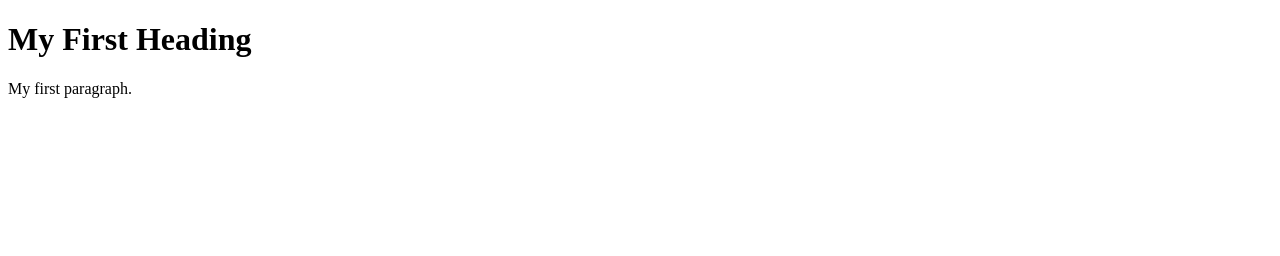
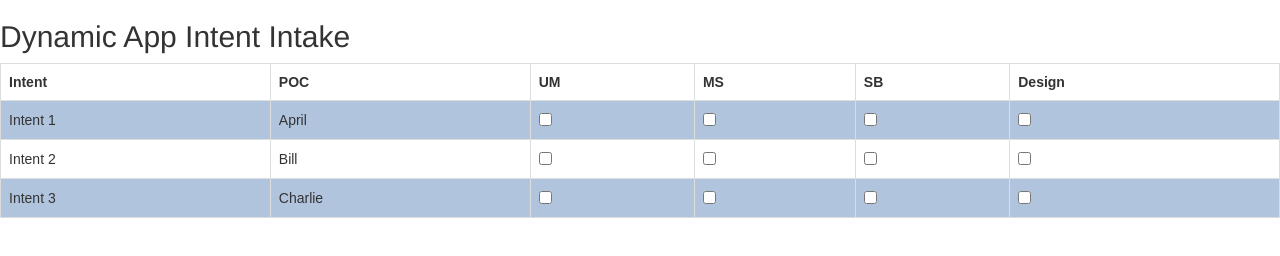
Before and after one commit to pchan1/pchan1.github.io, a plain HTML site: page index.html in a window 1280 px wide. Drawn offline with nearby package versions, Linux system fonts and the light colour scheme.

Commit message:
Update index.html

```diff
--- a/index.html
+++ b/index.html
@@ -1,12 +1,68 @@
 <!DOCTYPE html>
 <html>
 <head>
-<title>Page Title</title>
+  <title>DAPP Intent Intake</title>
+    <meta charset="utf-8">
+    <meta name="viewport" content="width=device-width, initial-scale=1">
+    <link rel="stylesheet" href="https://maxcdn.bootstrapcdn.com/bootstrap/3.3.7/css/bootstrap.min.css">
+    <script src="https://ajax.googleapis.com/ajax/libs/jquery/3.3.1/jquery.min.js"></script>
+    <script src="https://maxcdn.bootstrapcdn.com/bootstrap/3.3.7/js/bootstrap.min.js"></script>
+<style>
+table {
+    font-family: arial, sans-serif;
+    border-collapse: collapse;
+    width: 100%;
+}
+
+td, th {
+    border: 1px solid #dddddd;
+    text-align: left;
+    padding: 8px;
+}
+
+tr:nth-child(even) {
+    background-color: LightSteelBlue;
+}
+</style>
 </head>
 <body>
 
-<h1>My First Heading</h1>
-<p>My first paragraph.</p>
+<h2>Dynamic App Intent Intake</h2>
+
+<table>
+  <tr>
+    <th>Intent</th>
+    <th>POC</th>
+    <th>UM</th>
+    <th>MS</th>
+    <th>SB</th>
+    <th>Design</th>
+  </tr>
+  <tr>
+    <td>Intent 1</td>
+    <td>April</td>
+    <td><input id="checkBox" type="checkbox"></td>
+    <td><input id="checkBox" type="checkbox"></td>
+    <td><input id="checkBox" type="checkbox"></td>
+    <td><input id="checkBox" type="checkbox"></td>
+  </tr>
+  <tr>
+    <td>Intent 2</td>
+    <td>Bill</td>
+    <td><input id="checkBox" type="checkbox"></td>
+    <td><input id="checkBox" type="checkbox"></td>
+    <td><input id="checkBox" type="checkbox"></td>
+    <td><input id="checkBox" type="checkbox"></td>
+  </tr>
+   <tr>
+    <td>Intent 3</td>
+    <td>Charlie</td>
+    <td><input id="checkBox" type="checkbox"></td>
+    <td><input id="checkBox" type="checkbox"></td>
+    <td><input id="checkBox" type="checkbox"></td>
+    <td><input id="checkBox" type="checkbox"></td>
+  </tr>
+</table>
 
 </body>
 </html>
```
